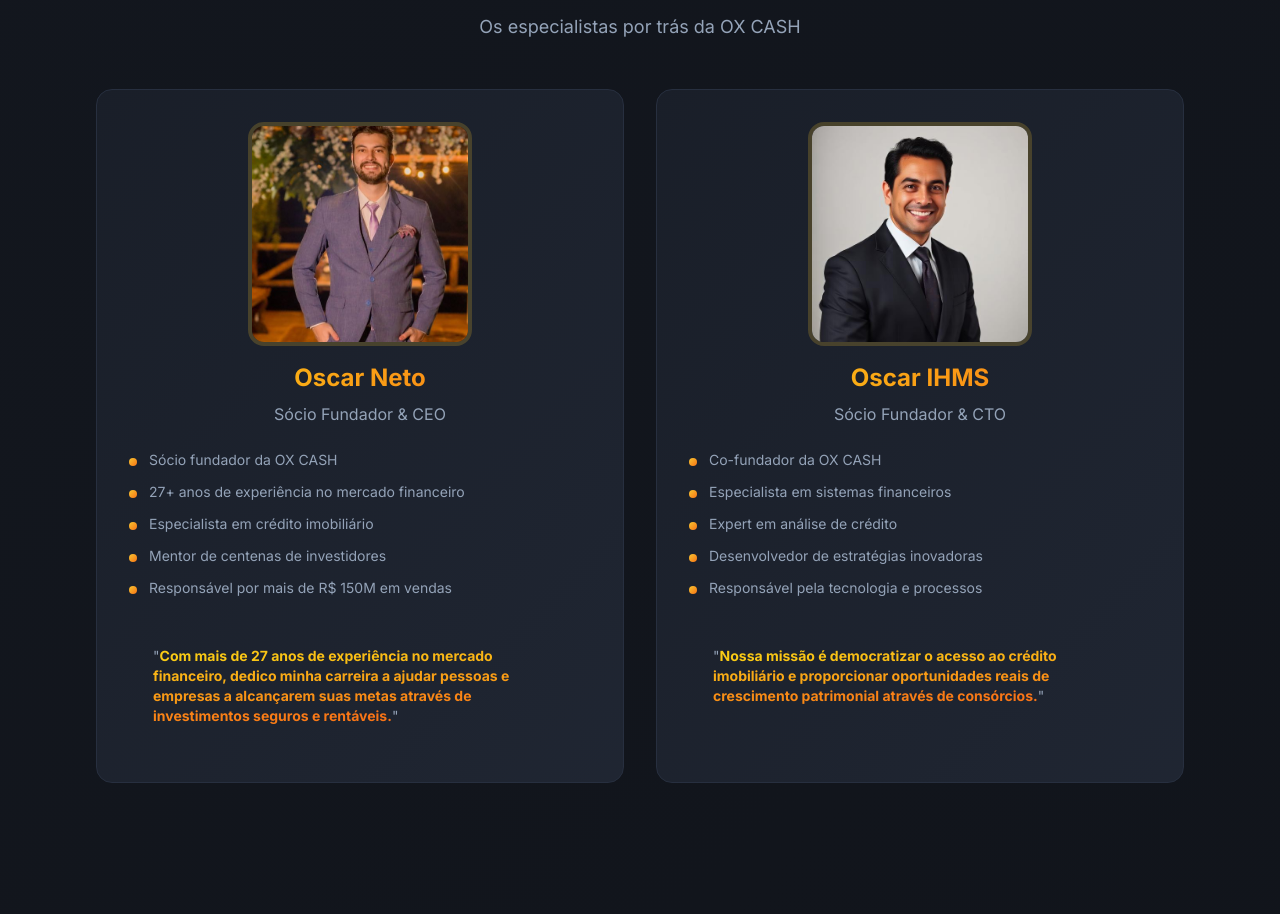
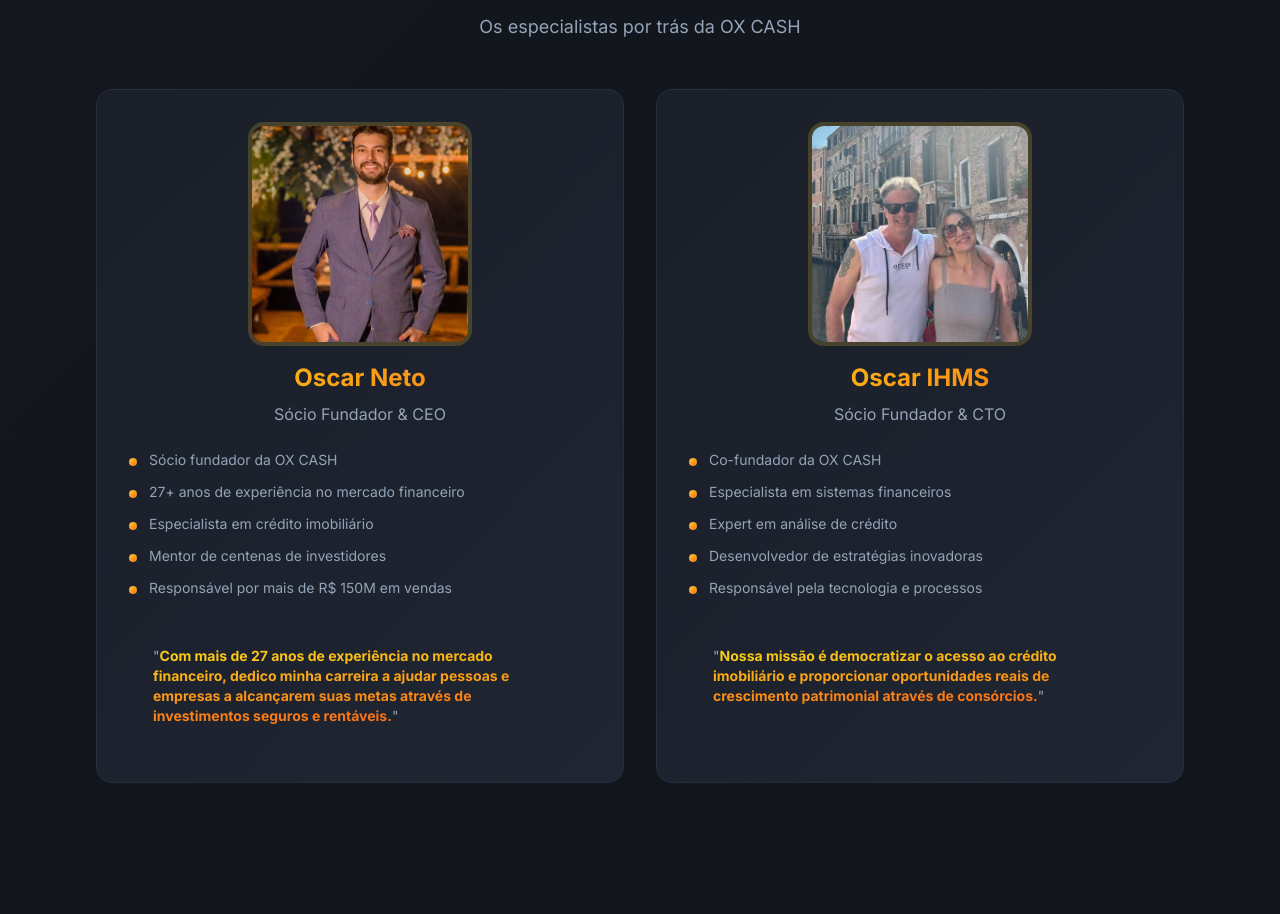
Before and after one commit to dhqdev/site-ox-cash, a React (Vite) app: page / in a window 1280 px wide. Shown: the part 3883-4797 px from the top of the page. Built offline with nearby package versions, Linux system fonts and the light colour scheme; the HTML template or start-up script is replaced by a standard one.

Commit message:
Update Oscar's photo and favicon

```diff
--- a/index.html
+++ b/index.html
@@ -10,17 +10,17 @@
     <link rel="preconnect" href="https://fonts.gstatic.com" crossorigin>
     <link href="https://fonts.googleapis.com/css2?family=Inter:wght@300;400;500;600;700;800;900&display=swap" rel="stylesheet">
 
-    <link rel="icon" href="/lovable-uploads/b8ee4a9f-8644-46f0-b60d-c848a362b105.png" type="image/png">
+    <link rel="icon" href="/lovable-uploads/e693f4e5-2f51-4a19-aeda-59041d25f39e.png" type="image/png">
 
     <meta property="og:title" content="OX CASH - + que negócio e investimento" />
     <meta property="og:description" content="Especialistas em crédito imobiliário com mais de 27 anos de experiência. Descubra como investir com segurança e rentabilidade." />
     <meta property="og:type" content="website" />
-    <meta property="og:image" content="/lovable-uploads/b8ee4a9f-8644-46f0-b60d-c848a362b105.png" />
+    <meta property="og:image" content="/lovable-uploads/e693f4e5-2f51-4a19-aeda-59041d25f39e.png" />
 
     <meta name="twitter:card" content="summary_large_image" />
     <meta name="twitter:title" content="OX CASH - + que negócio e investimento" />
     <meta name="twitter:description" content="Especialistas em crédito imobiliário com mais de 27 anos de experiência." />
-    <meta name="twitter:image" content="/lovable-uploads/b8ee4a9f-8644-46f0-b60d-c848a362b105.png" />
+    <meta name="twitter:image" content="/lovable-uploads/e693f4e5-2f51-4a19-aeda-59041d25f39e.png" />
   </head>
 
   <body>
--- a/src/components/InstructorProfile.tsx
+++ b/src/components/InstructorProfile.tsx
@@ -19,7 +19,7 @@ const InstructorProfile = () => {
     {
       name: "Oscar IHMS",
       title: "Sócio Fundador & CTO",
-      photo: instructorPhoto,
+      photo: "/lovable-uploads/e253f5f7-f4a1-4600-9e89-2e3339e4e22d.png",
       credentials: [
         "Co-fundador da OX CASH",
         "Especialista em sistemas financeiros",
```
Also changed, not shown: public/lovable-uploads/e253f5f7-f4a1-4600-9e89-2e3339e4e22d.png (added), public/lovable-uploads/e693f4e5-2f51-4a19-aeda-59041d25f39e.png (added).
